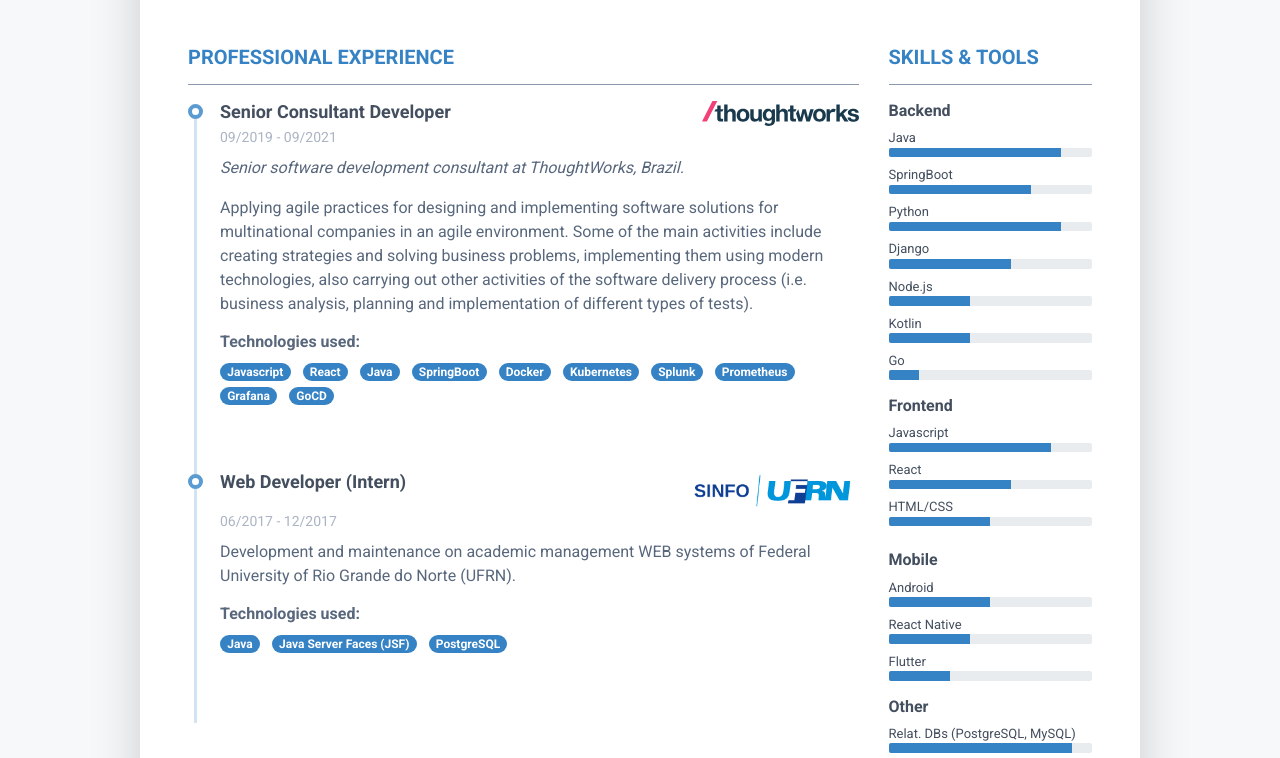
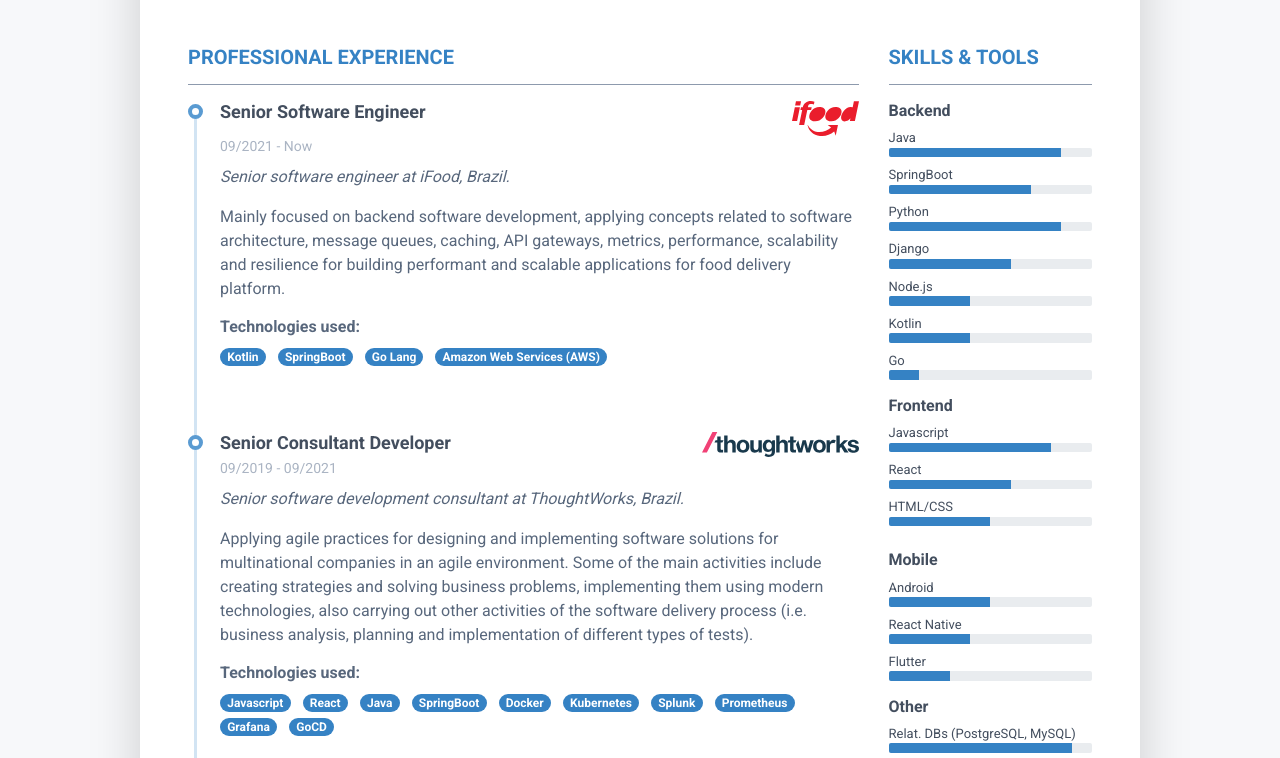
Before and after one commit to lucascriistiano/lucascriistiano.github.io, a website: page index.html in a window 1280 px wide. Shown: the part 671-1429 px from the top of the page. Drawn offline with Linux system fonts and the light colour scheme.

Commit message:
Adds iFood information

```diff
--- a/index.html
+++ b/index.html
@@ -120,6 +120,29 @@
                   <h2 class="resume-section-title text-uppercase font-weight-bold pb-3 mb-3">Professional Experience</h2>
                   <div class="resume-section-content">
                     <div class="resume-timeline position-relative">
+
+                      <article class="resume-timeline-item position-relative pb-5">
+                        <div class="resume-timeline-item-header mb-2">
+                          <div class="d-flex flex-column flex-md-row">
+                            <h3 class="resume-position-title font-weight-bold mb-1">Senior Software Engineer</h3>
+                            <div class="resume-company-name ml-auto">
+                              <img src="img/logos/ifood.svg" height="35" />
+                            </div>
+                          </div><!--//row-->
+                          <div class="resume-position-time">09/2021 - Now</div>
+                        </div><!--//resume-timeline-item-header-->
+                        <div class="resume-timeline-item-desc">
+                          <p><i>Senior software engineer at iFood, Brazil.</i></p>
+                          <p>Mainly focused on backend software development, applying concepts related to software architecture, message queues, caching, API gateways, metrics, performance, scalability and resilience for building performant and scalable applications for food delivery platform.</p>
+                          <h4 class="resume-timeline-item-desc-heading font-weight-bold">Technologies used:</h4>
+                          <ul class="list-inline">
+                            <li class="list-inline-item"><span class="badge badge-primary badge-pill">Kotlin</span></li>
+                            <li class="list-inline-item"><span class="badge badge-primary badge-pill">SpringBoot</span></li>
+                            <li class="list-inline-item"><span class="badge badge-primary badge-pill">Go Lang</span></li>
+                            <li class="list-inline-item"><span class="badge badge-primary badge-pill">Amazon Web Services (AWS)</span></li>
+                          </ul>
+                        </div><!--//resume-timeline-item-desc-->
+                      </article><!--//resume-timeline-item-->
 
                       <article class="resume-timeline-item position-relative pb-5">
                         <div class="resume-timeline-item-header mb-2">
```
